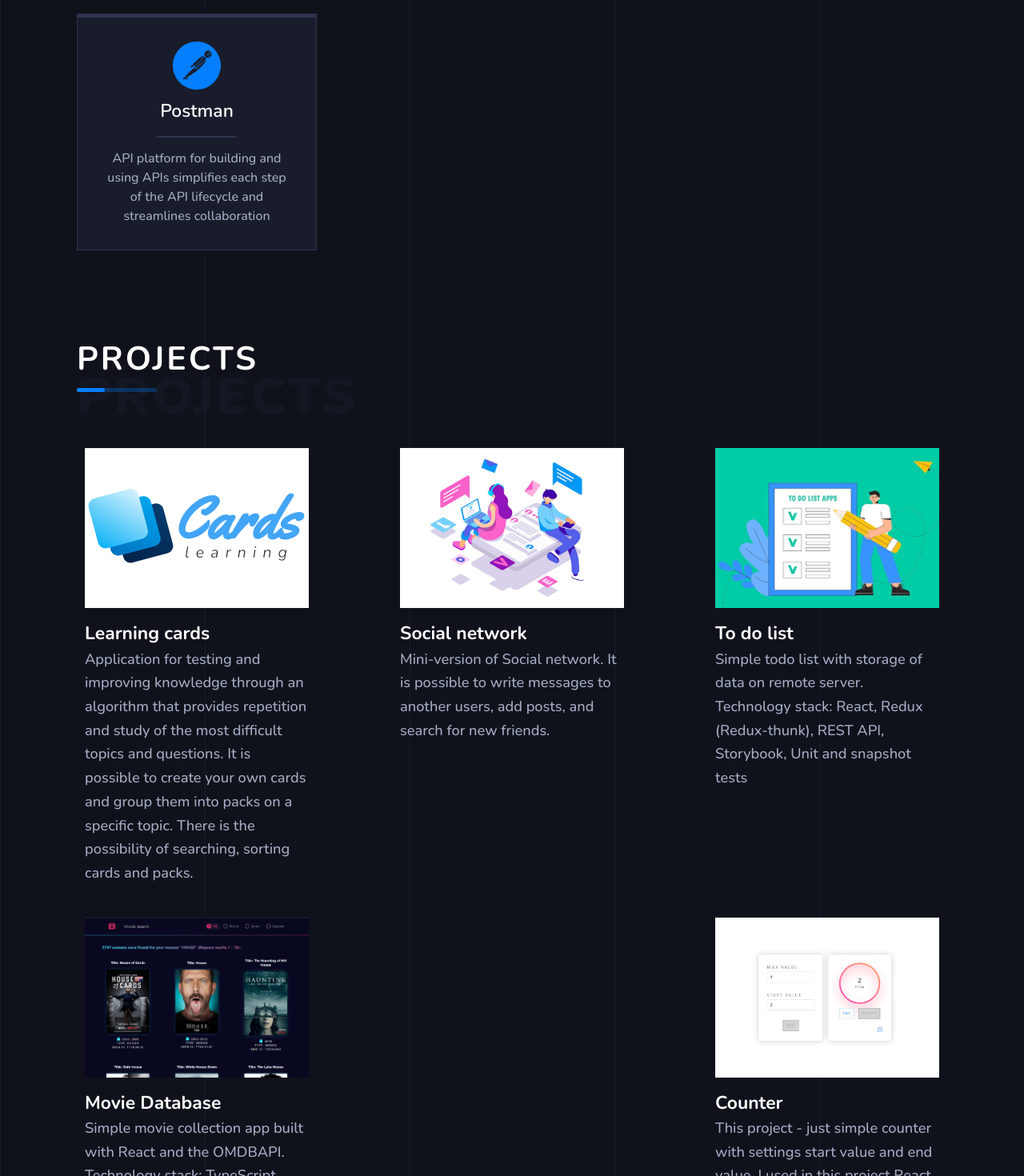
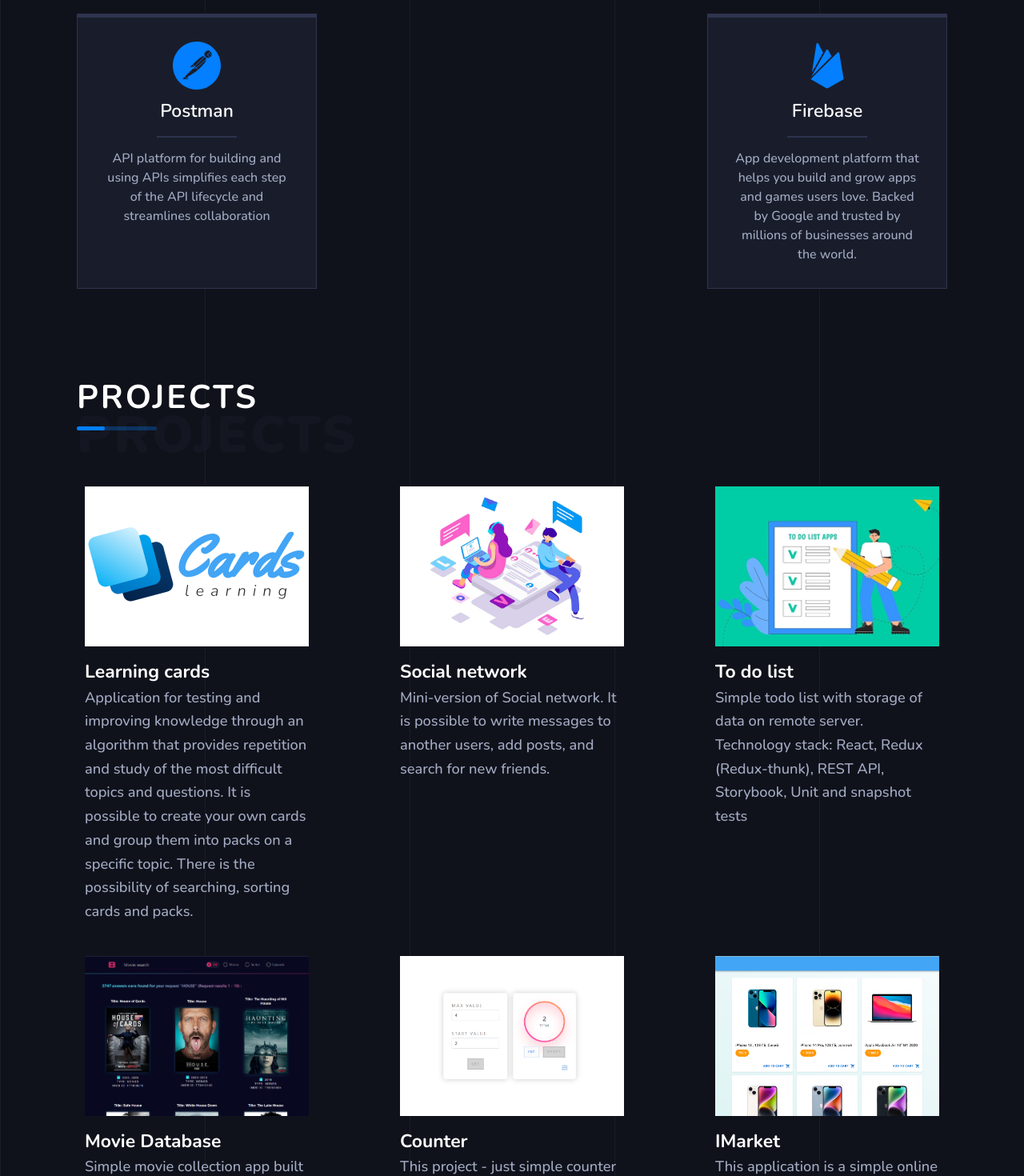
Before and after one commit to RomaSushevskij/Portfolio, a React (Create React App) app: page / in a window 1280 px wide. Shown: the part 2160-3630 px from the top of the page at 80% size. Built offline with nearby package versions, Linux system fonts and the light colour scheme.

Commit message:
iMarket project adding

```diff
--- a/src/App.tsx
+++ b/src/App.tsx
@@ -9,13 +9,14 @@
 import socialNetworkProjectLogo from '../src/assets/projectsLogo/socialNetwork.jpg';
 import toDoListProjectLogo from './assets/projectsLogo/todolist_1.jpg';
 import counterProjectLogo from './assets/projectsLogo/counter.png';
+import iMarketProjectLogo from './assets/projectsLogo/imarket.png';
 import movieDatabaseProjectLogo from './assets/projectsLogo/movieDataBase.png';
 import flashCardsProjectLogo from './assets/projectsLogo/flashCards.png';
 import {v1} from 'uuid';
 import avatarLogo from './assets/avatar/avatar.jpg'
 import {
     AxiosIcon,
-    CSSIcon,
+    CSSIcon, FirebaseIcon,
     GITIcon,
     HTMLIcon,
     JestIcon,
@@ -109,6 +110,14 @@
             demoLink: 'https://romasushevskij.github.io/counter/',
             codeLink: 'https://github.com/RomaSushevskij/counter',
         },
+        {
+            id: v1(),
+            title: 'IMarket',
+            description: 'This application is a simple online store with the ability to order goods through the basket and track the status of the order. Authentication flow, work with the database is implemented on the basis of firebase',
+            style: {backgroundImage: `url(${iMarketProjectLogo})`},
+            demoLink: 'https://romasushevskij.github.io/market/',
+            codeLink: 'https://github.com/RomaSushevskij/market',
+        },
 
     ]
     const skillsData: SkillType[] = [
@@ -190,6 +199,12 @@
             description: 'API platform for building and using APIs simplifies each step of the API lifecycle and streamlines collaboration',
             icon: <PostmanIcon/>
         },
+        {
+            id: v1(),
+            title: 'Firebase',
+            description: 'App development platform that helps you build and grow apps and games users love. Backed by Google and trusted by millions of businesses around the world.',
+            icon: <FirebaseIcon/>
+        },
     ]
     const contactsData: ContactsDataType = {
         phone: ['+375291840007'],
--- a/src/common/components/TechnologyIcons/TechnologyIcons.tsx
+++ b/src/common/components/TechnologyIcons/TechnologyIcons.tsx
@@ -138,3 +138,8 @@
         </svg>
     )
 }
+export const FirebaseIcon = () => {
+    return (
+        <svg fill="#000000" width="800px" height="800px" viewBox="0 0 512 512" id="icons" xmlns="http://www.w3.org/2000/svg"><path id="icon" d="M93.19,329.38,140.64,25.31c1.64-10.37,15.55-12.82,20.46-3.55l51,95.45ZM432,400,385.26,123.21a11,11,0,0,0-18.54-6L80,400l159.36,91.91a33.18,33.18,0,0,0,31.91,0ZM302.36,158.93,265.82,89.39a10.86,10.86,0,0,0-19.36,0L85.83,375.74Z"/></svg>
+    )
+}
```
Also changed, not shown: src/assets/projectsLogo/imarket.png (added).
